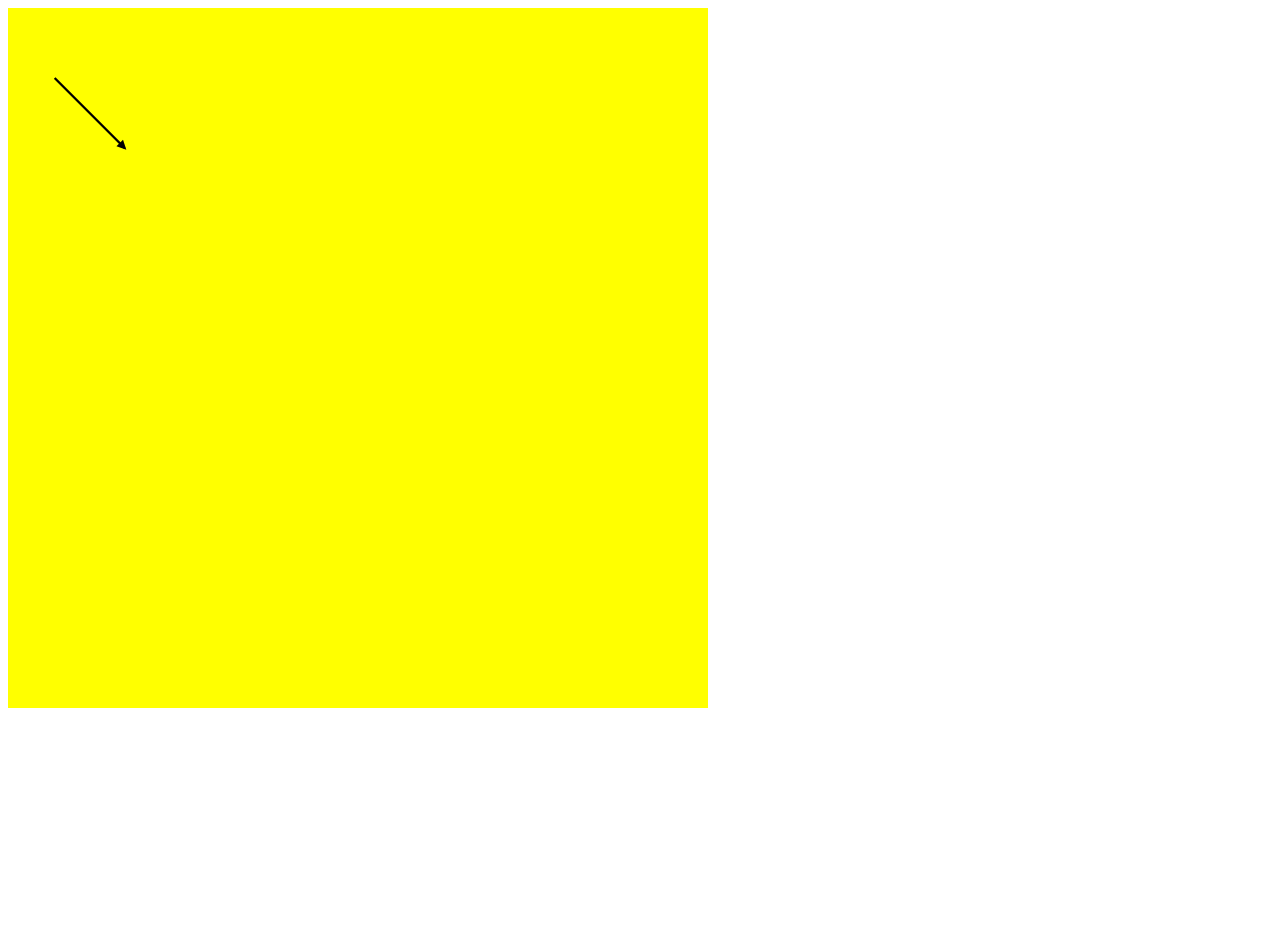
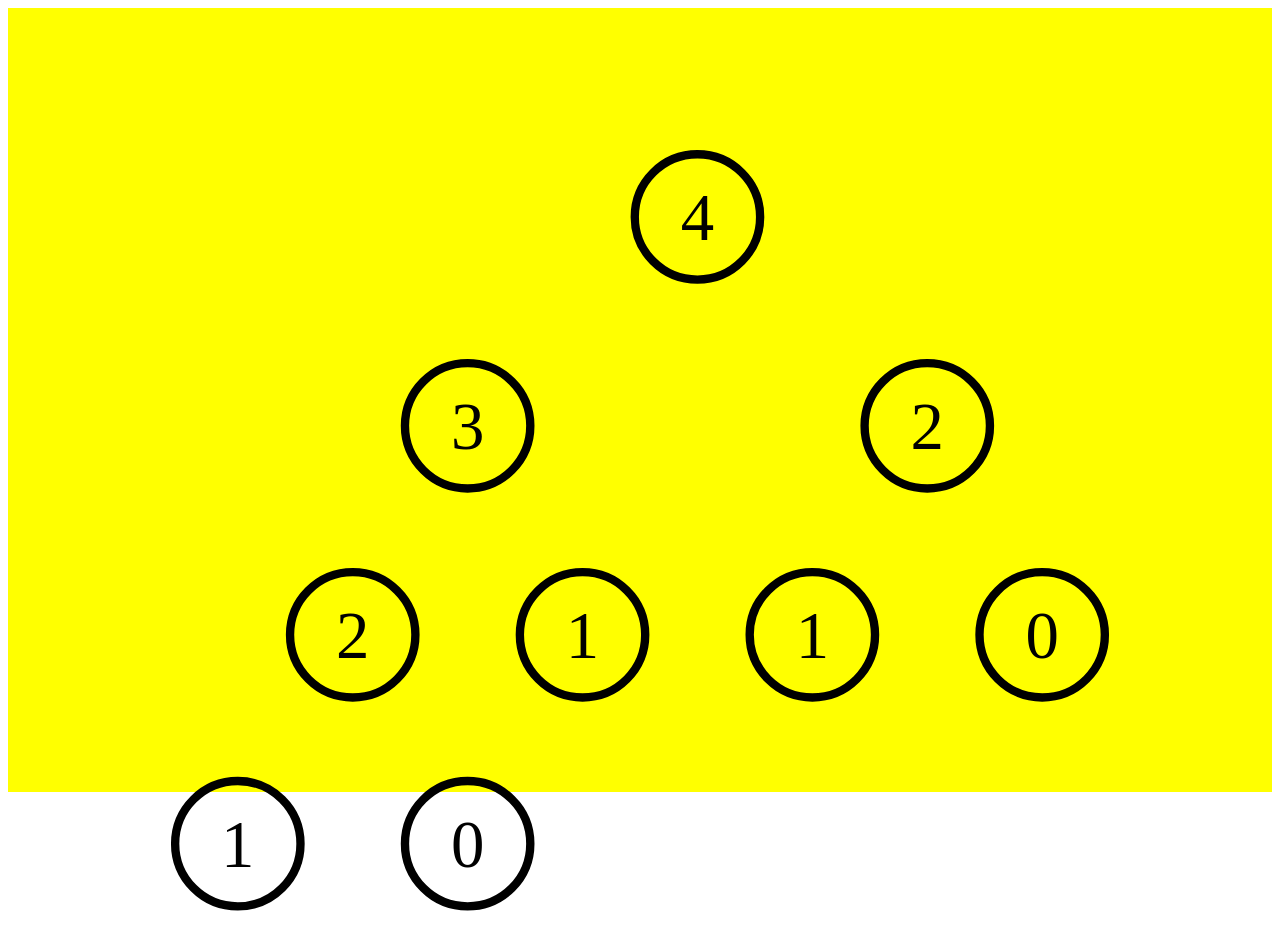
Before and after one commit to sagarhasan273/React, a React (Create React App) app: page / in a window 1280 px wide. Shown: the top 950 px of the page. Before the commit the page ends 800 px from the top, so only its background shows below. Built offline with nearby package versions, Linux system fonts and the light colour scheme.

Commit message:
Nodes has successfully placed!

```diff
--- a/src/App.js
+++ b/src/App.js
@@ -1,9 +1,9 @@
-import Path from './components/Path';
+import Nodes from './components/Nodes';
 
 export default function App() {
   return (
     <div>
-      <Path />
+      <Nodes />
     </div>
   );
 }
--- /dev/null
+++ b/src/components/Nodes.js
@@ -0,0 +1,61 @@
+/* eslint-disable no-undef */
+/* eslint-disable no-unused-expressions */
+/* eslint-disable react-hooks/exhaustive-deps */
+/* eslint-disable react/no-array-index-key */
+import { useEffect, useState } from 'react';
+
+/* eslint-disable react/destructuring-assignment */
+function Nodes() {
+    const [values, setValue] = useState([]);
+    const positions = [];
+    const depthPos = { 4: 0 };
+    const num = 4;
+
+    function fb(n, d) {
+        if (n === 1 || n === 0) {
+            depthPos[d] += 55;
+            positions.push([depthPos[d], d * 50, n]);
+            return [depthPos[d], n, depthPos[d]];
+        }
+        const l = fb(n - 1, d + 1);
+        const r = fb(n - 2, d + 1);
+        depthPos[d] = (l[0] + r[0]) / 2;
+        positions.push([depthPos[d], d * 50, n]);
+        return [depthPos[d], n, Math.max(l[2], r[2], depthPos[d])];
+    }
+
+    const results = fb(num, 1);
+
+    useEffect(() => {
+        setValue(positions);
+    }, []);
+
+    return (
+      <div style={{ width: '100%', height: '98vh', backgroundColor: 'yellow' }}>
+        <svg viewBox={`0 0 ${results[2] + 55} ${(num + 1) * 60}`}>
+          {values.map((value, index) => (
+            <g key={index}>
+              <circle cx={value[0]} cy={value[1]} r="15" stroke="black" fill="none" strokeWidth={2} />
+              <text
+                x={value[0]}
+                y={value[1]}
+                className="sc-dmlrTW guKkvw"
+                style={{
+                    transform: 'scale(1)',
+                    transformOrigin: 'center center',
+                    transformBox: 'fill-box',
+                    textAnchor: 'middle',
+                    alignmentBaseline: 'central',
+                }}
+              >{value[2]}
+              </text>
+            </g>
+          ))}
+
+        </svg>
+
+      </div>
+    );
+}
+
+export default Nodes;
```
